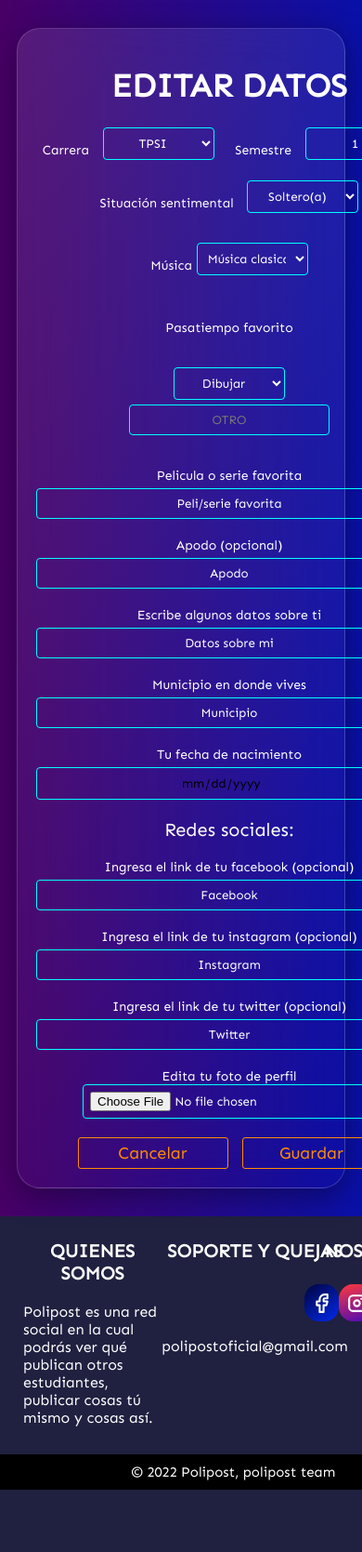
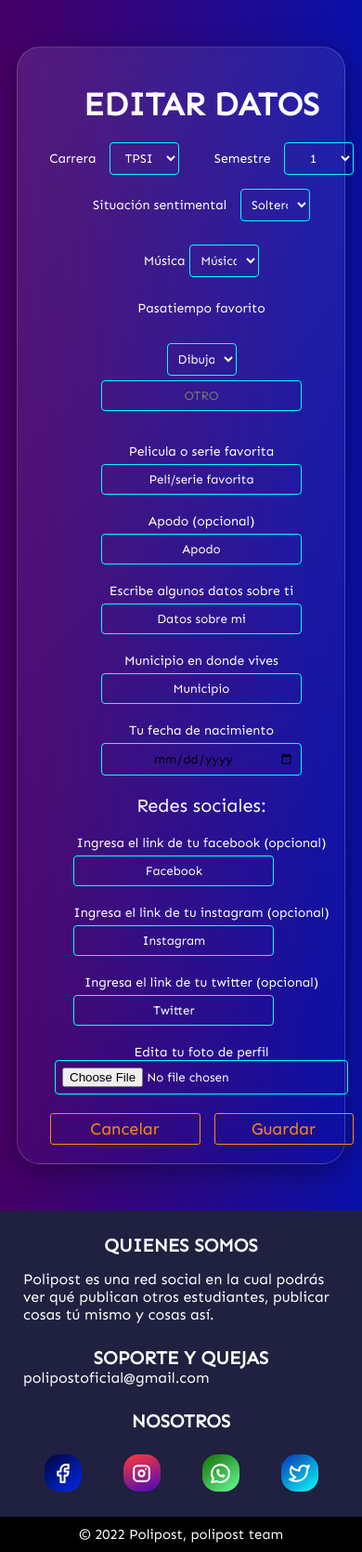
Before and after one commit to Yag0Veg4/Polipost, a PHP site: the page made by editar_perfil/editar perfil.html in a window 390 px wide; the page is wider, and only the part inside the window is pictured. Shown: the part 110-1779 px from the top of that part at 93% size. Before the commit the page ends 1712 px from the top of that part, so only its background shows below. Run offline with PHP 8.4, Linux system fonts and the light colour scheme; data that the repository does not hold is empty; some libraries are stand-ins or nearby versions.

Commit message:
Detallitos

```diff
--- a/editar_perfil/editar perfil.css
+++ b/editar_perfil/editar perfil.css
@@ -469,6 +469,22 @@ label{
 
     #glass {
         width: 80%;
+        margin: 50px auto;
+    }
+        .in-c {
+           width: 75px;
+        }
+
+        .in {
+            width: 200px;
+        }
+            .in:focus {
+                width: 300px;
+            }
+    #us {
+        display: flex;
+        flex-direction: column;
+        gap: 25px;
     }
 }
 
--- a/editar_perfil/editar perfil.html
+++ b/editar_perfil/editar perfil.html
@@ -50,8 +50,8 @@
                 <form action="editar_perfil.php" method="post" enctype="multipart/form-data">
                     <section id="datos1">
                         <section id="carrera-form">
-                            <label class="in-t" for="carrera"> Carrera </label> &nbsp;
-                            <select name="carrera" class="car" required>
+                            <label class="in-t-c" for="carrera"> Carrera </label> &nbsp;
+                            <select name="carrera" class="in-c" required>
                                 <option>TPSI</option>
                                 <option>TPQAPA</option>
                                 <option>TPEI</option>
@@ -64,8 +64,8 @@
                             </select> &nbsp;
                         </section>
                         <section id="sem-form">
-                            <label class="in-t" for="grado"> Semestre </label> &nbsp;
-                            <select name="semestre" required>
+                            <label class="in-t-c" for="grado"> Semestre </label> &nbsp;
+                            <select name="semestre" required class="in-c">
                                     <option>1</option>
                                     <option>2</option>
                                     <option>3</option>
@@ -79,8 +79,8 @@
                     </section>
                     <section id="datos2">
                         <section id="sit-sent-form">
-                            <label class="in-t"> Situación sentimental </label> &nbsp;
-                            <select name="situ_amor" id="Situacion" required>
+                            <label class="in-t-c"> Situación sentimental </label> &nbsp;
+                            <select name="situ_amor" id="Situacion" required class="in-c">
                                 <option>Soltero(a)</option>
                                 <option>En una relación</option>
                                 <option>En una relación abierta</option>
@@ -92,8 +92,8 @@
                     </section>
                     <section id="datos3">
                         <section id="musica-form">
-                            <label class="in-t"> Música </label> &nbsp;
-                            <select name="musica" id="Musica" required>
+                            <label class="in-t-c"> Música </label> &nbsp;
+                            <select name="musica" id="Musica" required class="in-c">
                                 <option>Música clasica</option>
                                 <option>Rockerito</option>
                                 <option>Pop</option>
@@ -106,8 +106,8 @@
                             </select>
                         </section>
                         <section id="pasatiempo-form">
-                            <label class="in-t"> Pasatiempo favorito </label> &nbsp;
-                            <select name="pasatiempo" id="pasa">
+                            <label class="in-t-c"> Pasatiempo favorito </label> &nbsp;
+                            <select name="pasatiempo" id="pasa" class="in-c">
                                 <option>Dibujar</option>
                                 <option>Hacer ejercicio</option>
                                 <option>Tocar algún instrumento</option>
```
